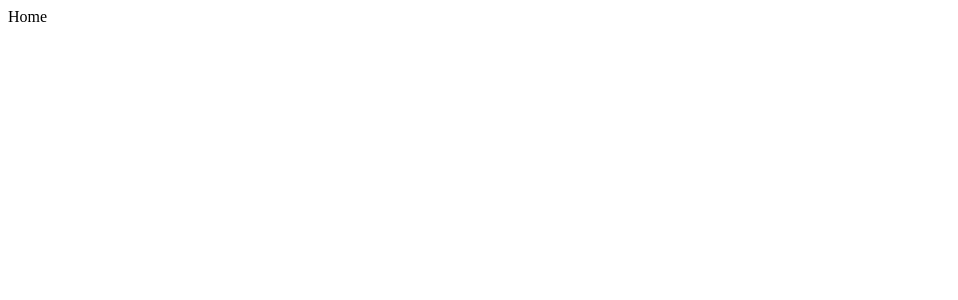
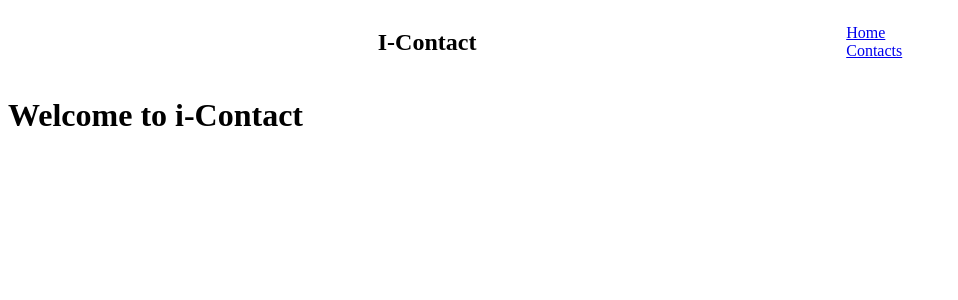
Before and after one commit to Mubarek-Hassen/contacts-client, a React (Vite) app: page / in a window 1280 px wide. Shown: the top 300 px of the page, without its empty margins (0-958 px from the left). Built offline with nearby package versions, Linux system fonts and the light colour scheme.

Commit message:
working on nav

```diff
--- /dev/null
+++ b/src/components/Header.jsx
@@ -0,0 +1,25 @@
+import { NavLink } from "react-router-dom"
+import classes from "./Header.module.css"
+
+
+function Header() {
+  return (
+    <header className={classes.header}>
+      <div className={classes.logo}>
+      <h2 >I-Contact</h2>
+      </div>
+      <nav>
+        <ul className={classes.list}>
+          <NavLink to="/">
+            <li>Home</li>
+          </NavLink>
+          <NavLink to="/contact">
+            <li>Contacts</li>
+          </NavLink>
+        </ul>
+      </nav>
+    </header>
+  )
+}
+
+export default Header
--- /dev/null
+++ b/src/components/Header.module.css
@@ -0,0 +1,10 @@
+.list {
+  list-style: none;
+  padding: 0%;
+}
+
+.header {
+  display: flex;
+  justify-content: space-evenly;
+  align-items: center;
+}
--- /dev/null
+++ b/src/components/Root.jsx
@@ -0,0 +1,13 @@
+import { Outlet } from "react-router-dom"
+import Header from "./Header"
+
+function Root() {
+  return (
+    <>
+    <Header />
+    <Outlet />
+    </>
+  )
+}
+
+export default Root
--- a/src/pages/Home.jsx
+++ b/src/pages/Home.jsx
@@ -1,9 +1,10 @@
-
+// import classes from "../style/Home.module.css"
 
 function Home() {
+
   return (
     <>
-    <div>Home</div>
+    <h1>Welcome to i-Contact</h1>
     </>
   )
 }
```
Also changed, not shown: src/App.jsx (+7 -3 lines), src/style/Home.module.css (added).
